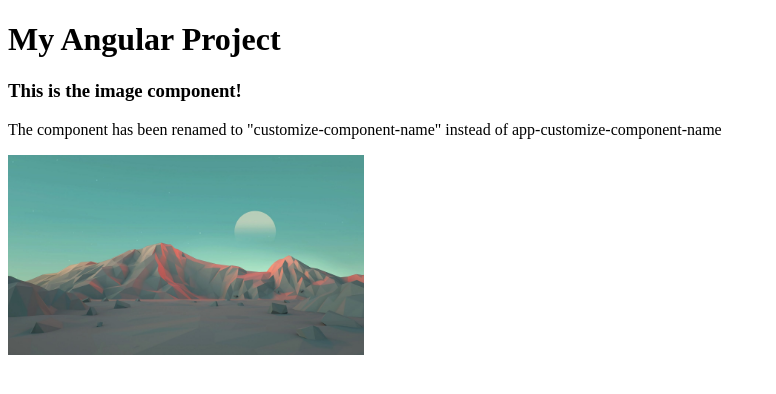
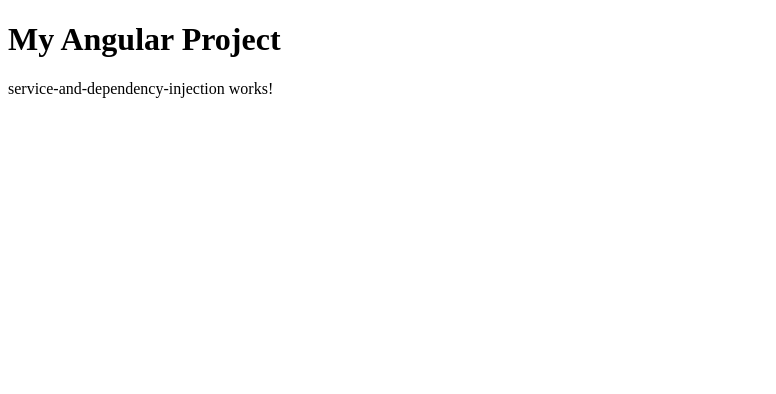
Before and after one commit to Linnzh/angular-learning, an Angular app: page / in a window 1280 px wide. Shown: the top 394 px of the page, without its empty margins (0-776 px from the left). Built offline with nearby package versions, Linux system fonts and the light colour scheme.

Commit message:
generate a component

```diff
--- a/src/app/app.component.html
+++ b/src/app/app.component.html
@@ -2,4 +2,6 @@
 
 <!-- <app-generate-a-component></app-generate-a-component> -->
 
-<customize-component-name></customize-component-name>
+<!-- <customize-component-name></customize-component-name> -->
+
+<app-service-and-dependency-injection></app-service-and-dependency-injection>
--- a/src/app/app.module.ts
+++ b/src/app/app.module.ts
@@ -5,12 +5,14 @@ import { AppRoutingModule } from './app-routing.module';
 import { AppComponent } from './app.component';
 import { GenerateAComponentComponent } from './components/demo/generate-a-component/generate-a-component.component';
 import { CustomizeComponentNameComponent } from './components/demo/customize-component-name/customize-component-name.component';
+import { ServiceAndDependencyInjectionComponent } from './components/demo/service-and-dependency-injection/service-and-dependency-injection.component';
 
 @NgModule({
   declarations: [
     AppComponent,
     GenerateAComponentComponent,
-    CustomizeComponentNameComponent
+    CustomizeComponentNameComponent,
+    ServiceAndDependencyInjectionComponent
   ],
   imports: [
     BrowserModule,
--- /dev/null
+++ b/src/app/components/demo/service-and-dependency-injection/service-and-dependency-injection.component.html
@@ -0,0 +1 @@
+<p>service-and-dependency-injection works!</p>
--- /dev/null
+++ b/src/app/components/demo/service-and-dependency-injection/service-and-dependency-injection.component.ts
@@ -0,0 +1,15 @@
+import { Component, OnInit } from '@angular/core';
+
+@Component({
+  selector: 'app-service-and-dependency-injection',
+  templateUrl: './service-and-dependency-injection.component.html',
+  styleUrls: ['./service-and-dependency-injection.component.scss']
+})
+export class ServiceAndDependencyInjectionComponent implements OnInit {
+
+  constructor() { }
+
+  ngOnInit(): void {
+  }
+
+}
```
Also changed, not shown: src/app/components/demo/service-and-dependency-injection/service-and-dependency-injection.component.scss (added), 1 other file (tests, documents, lock files or other folders).
